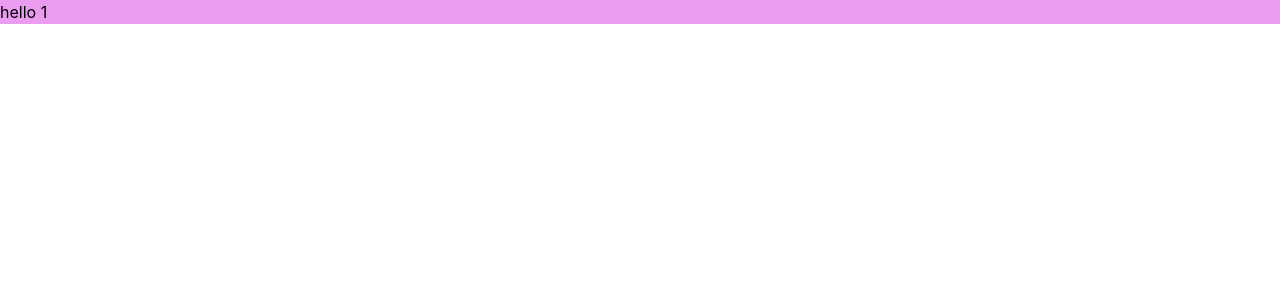
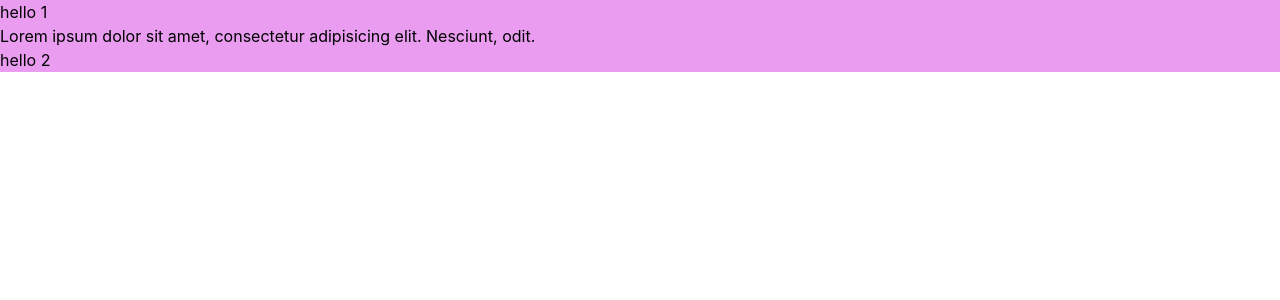
Before and after one commit to NataliaScrypnichenko/react-2026, a React (Vite) app: page / in a window 1280 px wide. Shown: the top 300 px of the page. Built offline with nearby package versions, Linux system fonts and the light colour scheme.

Commit message:
children

```diff
--- a/src/App.tsx
+++ b/src/App.tsx
@@ -4,9 +4,11 @@ import MyComponent from "./componets/MyComponent.tsx";
 function App() {
   return (
     <>
-        {/*text={'hello 1'} це аргумент і назва його промс*/}
-        <MyComponent text={'hello 1'} />
-        {/*{MyComponent({text:'hello'})}*/}
+        <MyComponent title={'hello 1'} >
+
+            Lorem ipsum dolor sit amet, consectetur adipisicing elit. Nesciunt, odit.
+        </MyComponent>
+        <MyComponent title={'hello 2'} > </MyComponent>
     </>
   )
 }
--- a/src/componets/MyComponent.tsx
+++ b/src/componets/MyComponent.tsx
@@ -1,30 +1,19 @@
-// function MyComponent() {
-//     return (
-//         <div>
-//             Hello Okten!
-//         </div>
-//     )
-// }
-
-import type {FC} from "react";
-// import './MyComponent.css'
+import type {FC,ReactNode} from "react";
 import styles from "./MyComponent.module.css"
 
-type MyComponentPropType= {text:string}
+type MyComponentPropType= {
+    title:string,
+    // children:string
+    children?:ReactNode,
 
-// function MyComponent({text}:MyComponentPropType) {
-//     return (
-//         <div>
-//             {text}
-//         </div>
-//     )
-// }
-
-const  MyComponent:FC<MyComponentPropType> =({text})=> {
+}
+// children знаходяться між <MyComponent></MyComponent>, і в середині може виступати не стрінг а інше щось
+// children:ReactNode, можна давати не кожному  children?:ReactNode
+const  MyComponent:FC<MyComponentPropType> =({title,children})=> {
     return (
-        // <div className={'target'}>
         <div  className={styles.target}>
-            {text}
+            <h2>{title}</h2>
+            <p>{children}</p>
         </div>
     )
 }
```
